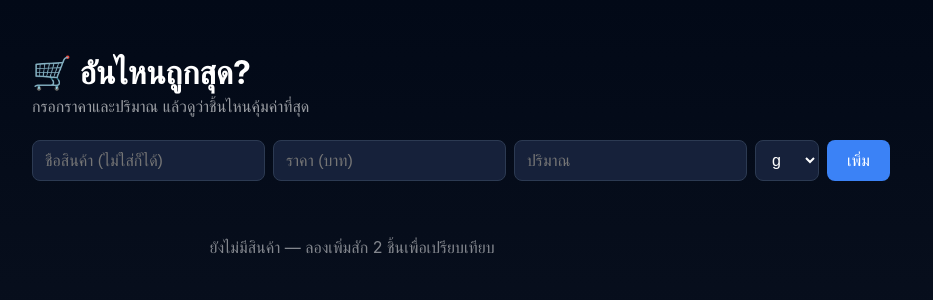
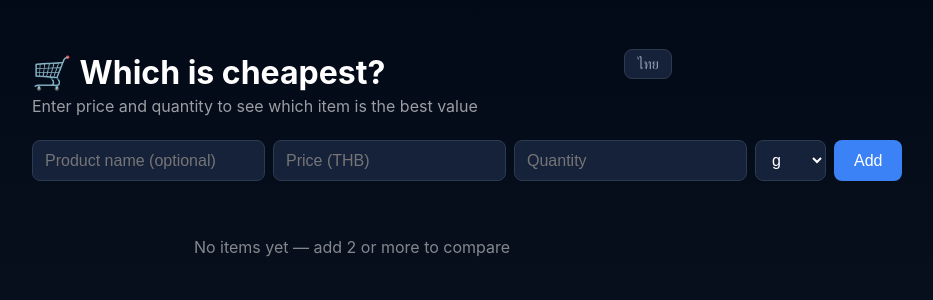
Before and after one commit to Eclipse-Walker/mfe-cheapest, a React app: page / in a window 1280 px wide. Shown: the top 300 px of the page, without its empty margins (288-1221 px from the left). Built offline with nearby package versions, Linux system fonts and the light colour scheme; the HTML template or start-up script is replaced by a standard one.

Commit message:
feat: add custom TH/EN i18n support with browser auto-detect and localStorage

```diff
--- a/src/App.css
+++ b/src/App.css
@@ -12,9 +12,31 @@ body {
   padding: 2rem 1rem 4rem;
 }
 
+.header {
+  display: flex;
+  align-items: center;
+  justify-content: space-between;
+  gap: 1rem;
+}
+
 h1 {
   font-size: 2rem;
   margin-bottom: 0.25rem;
+}
+
+.lang-toggle {
+  padding: 0.35rem 0.75rem;
+  border: 1px solid #2c3a52;
+  border-radius: 8px;
+  background: #16213a;
+  color: #94a3b8;
+  font-size: 0.9rem;
+  cursor: pointer;
+}
+
+.lang-toggle:hover {
+  color: #fff;
+  border-color: #3b82f6;
 }
 
 .subtitle {
--- a/src/App.tsx
+++ b/src/App.tsx
@@ -1,12 +1,7 @@
 import { useEffect, useState } from 'react';
 import './App.css';
-import {
-  type Dimension,
-  formatUnitPrice,
-  UNITS,
-  type Unit,
-  unitPrice,
-} from './unitPrice';
+import { LANG_KEY, type Lang, loadLang, MESSAGES } from './i18n';
+import { formatUnitPrice, UNITS, type Unit, unitPrice } from './unitPrice';
 
 type Item = {
   id: string;
@@ -17,15 +12,6 @@ type Item = {
 };
 
 const STORAGE_KEY = 'items';
-const DIM_LABEL: Record<Dimension, string> = {
-  mass: 'ตามน้ำหนัก',
-  volume: 'ตามปริมาตร',
-  count: 'ตามจำนวนชิ้น',
-};
-const thb = new Intl.NumberFormat('th-TH', {
-  style: 'currency',
-  currency: 'THB',
-});
 
 const load = (): Item[] => {
   try {
@@ -37,17 +23,27 @@ const load = (): Item[] => {
 
 const App = () => {
   const [items, setItems] = useState<Item[]>(load);
+  const [lang, setLang] = useState<Lang>(loadLang);
+  const t = MESSAGES[lang];
+  const thb = new Intl.NumberFormat(t.locale, {
+    style: 'currency',
+    currency: 'THB',
+  });
 
   useEffect(() => {
     localStorage.setItem(STORAGE_KEY, JSON.stringify(items));
   }, [items]);
+
+  useEffect(() => {
+    localStorage.setItem(LANG_KEY, lang);
+  }, [lang]);
 
   const addItem = (e: React.FormEvent<HTMLFormElement>) => {
     e.preventDefault();
     const form = e.currentTarget;
     const data = new FormData(form);
     // ponytail: ชื่อซ้ำได้หลังลบรายการ — ไม่เป็นไร ใช้ id เป็น key อยู่แล้ว
-    const autoName = `สินค้า #${items.length + 1}`;
+    const autoName = t.autoName(items.length + 1);
     setItems([
       ...items,
       {
@@ -76,15 +72,24 @@ const App = () => {
 
   return (
     <div className="app">
-      <h1>🛒 อันไหนถูกสุด?</h1>
-      <p className="subtitle">กรอกราคาและปริมาณ แล้วดูว่าชิ้นไหนคุ้มค่าที่สุด</p>
+      <div className="header">
+        <h1>{t.title}</h1>
+        <button
+          type="button"
+          className="lang-toggle"
+          onClick={() => setLang(lang === 'th' ? 'en' : 'th')}
+        >
+          {lang === 'th' ? 'EN' : 'ไทย'}
+        </button>
+      </div>
+      <p className="subtitle">{t.subtitle}</p>
 
       <form className="add-form" onSubmit={addItem}>
-        <input name="name" placeholder="ชื่อสินค้า (ไม่ใส่ก็ได้)" />
+        <input name="name" placeholder={t.namePlaceholder} />
         <input
           name="price"
           type="number"
-          placeholder="ราคา (บาท)"
+          placeholder={t.pricePlaceholder}
           required
           min="0.01"
           step="any"
@@ -92,24 +97,22 @@ const App = () => {
         <input
           name="qty"
           type="number"
-          placeholder="ปริมาณ"
+          placeholder={t.qtyPlaceholder}
           required
           min="0.001"
           step="any"
         />
         <select name="unit" defaultValue="g">
-          {Object.entries(UNITS).map(([key, u]) => (
+          {Object.keys(UNITS).map((key) => (
             <option key={key} value={key}>
-              {u.label}
+              {t.units[key as Unit]}
             </option>
           ))}
         </select>
-        <button type="submit">เพิ่ม</button>
+        <button type="submit">{t.add}</button>
       </form>
 
-      {items.length === 0 && (
-        <p className="empty">ยังไม่มีสินค้า — ลองเพิ่มสัก 2 ชิ้นเพื่อเปรียบเทียบ</p>
-      )}
+      {items.length === 0 && <p className="empty">{t.empty}</p>}
 
       {groups.map((group) => {
         const best = unitPrice(
@@ -119,7 +122,7 @@ const App = () => {
         );
         return (
           <section key={group.dim}>
-            <h2>{DIM_LABEL[group.dim]}</h2>
+            <h2>{t.dims[group.dim]}</h2>
             <ul className="item-list">
               {group.items.map((it, i) => {
                 const per = unitPrice(it.price, it.qty, it.unit);
@@ -130,27 +133,27 @@ const App = () => {
                       <span className="item-name">
                         {it.name}
                         {i === 0 && group.items.length > 1 && (
-                          <span className="badge">🏆 คุ้มสุด</span>
+                          <span className="badge">{t.best}</span>
                         )}
                       </span>
                       <span className="item-detail">
-                        {thb.format(it.price)} / {it.qty} {UNITS[it.unit].label}
+                        {thb.format(it.price)} / {it.qty} {t.units[it.unit]}
                       </span>
                     </div>
                     <div className="item-price">
                       <span className="per-unit">
-                        {formatUnitPrice(per, group.dim)}
+                        {formatUnitPrice(per, group.dim, lang)}
                       </span>
                       {i > 0 && (
                         <span className="pct-more">
-                          แพงกว่า {pctMore.toFixed(0)}%
+                          {t.moreExpensive(pctMore.toFixed(0))}
                         </span>
                       )}
                     </div>
                     <button
                       type="button"
                       className="delete"
-                      aria-label={`ลบ ${it.name}`}
+                      aria-label={t.deleteItem(it.name)}
                       onClick={() =>
                         setItems(items.filter((x) => x.id !== it.id))
                       }
@@ -171,7 +174,7 @@ const App = () => {
           className="clear-all"
           onClick={() => setItems([])}
         >
-          ล้างทั้งหมด
+          {t.clearAll}
         </button>
       )}
     </div>
--- /dev/null
+++ b/src/i18n.ts
@@ -0,0 +1,71 @@
+import type { Dimension, Unit } from './unitPrice';
+
+export type Lang = 'th' | 'en';
+
+// ponytail: object ธรรมดาแทน i18n library — เพิ่มภาษาใหม่คือเพิ่ม key เดียว
+export const MESSAGES = {
+  th: {
+    title: '🛒 อันไหนถูกสุด?',
+    subtitle: 'กรอกราคาและปริมาณ แล้วดูว่าชิ้นไหนคุ้มค่าที่สุด',
+    namePlaceholder: 'ชื่อสินค้า (ไม่ใส่ก็ได้)',
+    pricePlaceholder: 'ราคา (บาท)',
+    qtyPlaceholder: 'ปริมาณ',
+    add: 'เพิ่ม',
+    empty: 'ยังไม่มีสินค้า — ลองเพิ่มสัก 2 ชิ้นเพื่อเปรียบเทียบ',
+    best: '🏆 คุ้มสุด',
+    clearAll: 'ล้างทั้งหมด',
+    baht: 'บาท',
+    autoName: (n: number) => `สินค้า #${n}`,
+    moreExpensive: (pct: string) => `แพงกว่า ${pct}%`,
+    deleteItem: (name: string) => `ลบ ${name}`,
+    dims: {
+      mass: 'ตามน้ำหนัก',
+      volume: 'ตามปริมาตร',
+      count: 'ตามจำนวนชิ้น',
+    } satisfies Record<Dimension, string>,
+    units: {
+      g: 'g',
+      kg: 'kg',
+      ml: 'ml',
+      l: 'L',
+      piece: 'ชิ้น',
+    } satisfies Record<Unit, string>,
+    locale: 'th-TH',
+  },
+  en: {
+    title: '🛒 Which is cheapest?',
+    subtitle: 'Enter price and quantity to see which item is the best value',
+    namePlaceholder: 'Product name (optional)',
+    pricePlaceholder: 'Price (THB)',
+    qtyPlaceholder: 'Quantity',
+    add: 'Add',
+    empty: 'No items yet — add 2 or more to compare',
+    best: '🏆 Best value',
+    clearAll: 'Clear all',
+    baht: 'THB',
+    autoName: (n: number) => `Item #${n}`,
+    moreExpensive: (pct: string) => `${pct}% more expensive`,
+    deleteItem: (name: string) => `Delete ${name}`,
+    dims: {
+      mass: 'By weight',
+      volume: 'By volume',
+      count: 'By piece',
+    } satisfies Record<Dimension, string>,
+    units: {
+      g: 'g',
+      kg: 'kg',
+      ml: 'ml',
+      l: 'L',
+      piece: 'pcs',
+    } satisfies Record<Unit, string>,
+    locale: 'en-US',
+  },
+} as const;
+
+export const LANG_KEY = 'lang';
+
+export const loadLang = (): Lang => {
+  const saved = localStorage.getItem(LANG_KEY);
+  if (saved === 'th' || saved === 'en') return saved;
+  return navigator.language.startsWith('th') ? 'th' : 'en';
+};
--- a/src/unitPrice.ts
+++ b/src/unitPrice.ts
@@ -1,15 +1,14 @@
+import { type Lang, MESSAGES } from './i18n';
+
 export type Unit = 'g' | 'kg' | 'ml' | 'l' | 'piece';
 export type Dimension = 'mass' | 'volume' | 'count';
 
-export const UNITS: Record<
-  Unit,
-  { dim: Dimension; factor: number; label: string }
-> = {
-  g: { dim: 'mass', factor: 1, label: 'g' },
-  kg: { dim: 'mass', factor: 1000, label: 'kg' },
-  ml: { dim: 'volume', factor: 1, label: 'ml' },
-  l: { dim: 'volume', factor: 1000, label: 'L' },
-  piece: { dim: 'count', factor: 1, label: 'ชิ้น' },
+export const UNITS: Record<Unit, { dim: Dimension; factor: number }> = {
+  g: { dim: 'mass', factor: 1 },
+  kg: { dim: 'mass', factor: 1000 },
+  ml: { dim: 'volume', factor: 1 },
+  l: { dim: 'volume', factor: 1000 },
+  piece: { dim: 'count', factor: 1 },
 };
 
 /** ราคาต่อหน่วยฐาน (บาท/g, บาท/ml, บาท/ชิ้น) */
@@ -17,16 +16,21 @@ export const unitPrice = (price: number, qty: number, unit: Unit): number =>
   price / (qty * UNITS[unit].factor);
 
 /** ราคาต่อหน่วยแบบอ่านง่าย — ขยายเป็น /100g, /L ฯลฯ ถ้าตัวเลขเล็กเกิน */
-export const formatUnitPrice = (perBase: number, dim: Dimension): string => {
+export const formatUnitPrice = (
+  perBase: number,
+  dim: Dimension,
+  lang: Lang = 'th',
+): string => {
+  const t = MESSAGES[lang];
   const baht = (n: number) =>
-    n.toLocaleString('th-TH', {
+    `${n.toLocaleString(t.locale, {
       maximumFractionDigits: 2,
       minimumFractionDigits: 2,
-    });
-  if (dim === 'count') return `${baht(perBase)} บาท/ชิ้น`;
+    })} ${t.baht}`;
+  if (dim === 'count') return `${baht(perBase)}/${t.units.piece}`;
   const base = dim === 'mass' ? 'g' : 'ml';
-  const big = dim === 'mass' ? 'kg' : 'L';
-  if (perBase >= 1) return `${baht(perBase)} บาท/${base}`;
-  if (perBase >= 0.01) return `${baht(perBase * 100)} บาท/100${base}`;
-  return `${baht(perBase * 1000)} บาท/${big}`;
+  const big = dim === 'mass' ? t.units.kg : t.units.l;
+  if (perBase >= 1) return `${baht(perBase)}/${base}`;
+  if (perBase >= 0.01) return `${baht(perBase * 100)}/100${base}`;
+  return `${baht(perBase * 1000)}/${big}`;
 };
```
Also changed, not shown: 2 other files (tests, documents, lock files or other folders).
